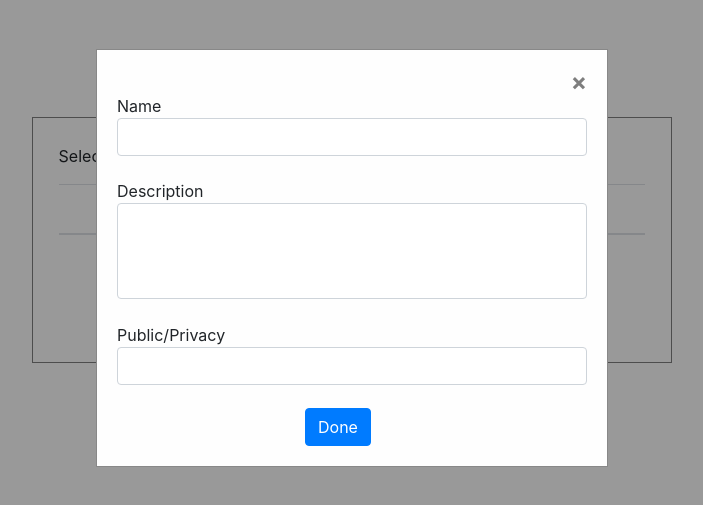
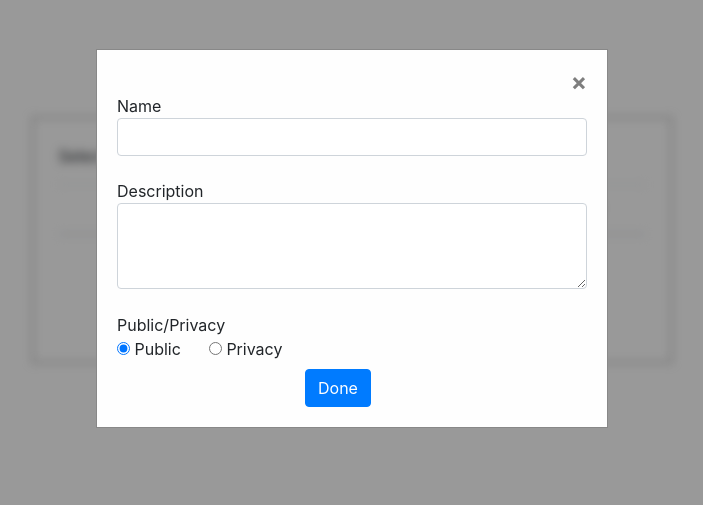
Before and after one commit to decepticons441/decepticons, a plain HTML site: page clients/front-end/home.html in a window 1280 px wide. Both pictures are taken after a click on the button "Create a Chatroom". Shown: the part 51-556 px from the top of the page, without its empty margins (288-991 px from the left). Drawn offline with nearby package versions, Linux system fonts and the light colour scheme.

Commit message:
radio buttons and text areas added

```diff
--- a/clients/front-end/home.css
+++ b/clients/front-end/home.css
@@ -73,3 +73,7 @@ table {
     text-decoration: none;
     cursor: pointer;
 }
+
+#radio-option {
+    padding-left: 5%;
+}
--- a/clients/front-end/home.html
+++ b/clients/front-end/home.html
@@ -40,6 +40,7 @@
 
                 <button type="button" class="btn btn-primary" id="create-chat">Create a Chatroom</button>
 
+            </div></div>
                 <!-- https://www.w3schools.com/howto/tryit.asp?filename=tryhow_css_modal -->
                 <!-- The Modal -->
                 <div id="pop-up" class="modal">
@@ -54,16 +55,16 @@
                         </div>
                         <div id="description">
                             <p>Description</p>
-                            <input type="text" class="form-control">
+                            <textarea class="form-control" id="exampleFormControlTextarea1" rows="3"></textarea>
                         </div>
                         <div id="public-privacy">
                             <p>Public/Privacy</p>
-                            <input type="text" class="form-control">
+                            <label class="radio-inline"><input type="radio" name="optradio" checked> Public</label>
+                            <label id="radio-option" class="radio-inline"><input type="radio" name="optradio"> Privacy</label>
                         </div>
                         <button type="submit" class="btn btn-primary" id="create-channel">Done</button>
                     </div>
-                </div>
-            </div>
+
         </div>
     </div>
 </body>
--- a/clients/front-end/home.js
+++ b/clients/front-end/home.js
@@ -17,10 +17,12 @@ span.addEventListener("click", closeModal);
 
 function openModal() {
     modal.style.display = "block";
+    document.getElementById("container").style.filter = "blur(5px)";
 }
 
 function closeModal() {
     modal.style.display = "none";
+    document.getElementById("container").style.filter = "blur(0px)";
 }
 
 // When the user clicks anywhere outside of the modal, close it
```
Also changed, not shown: clients/front-end/chatroom.html (+2 -2 lines).
